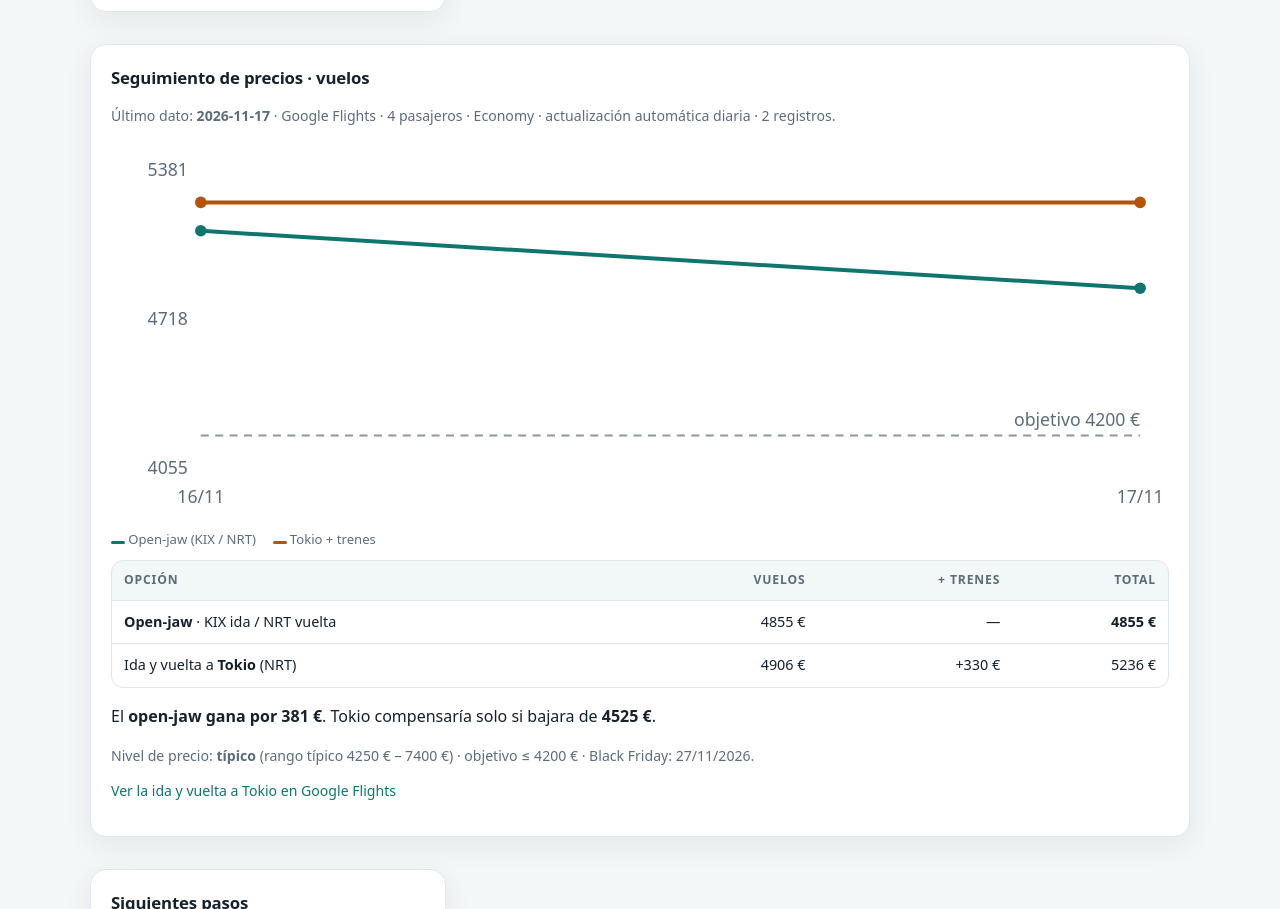
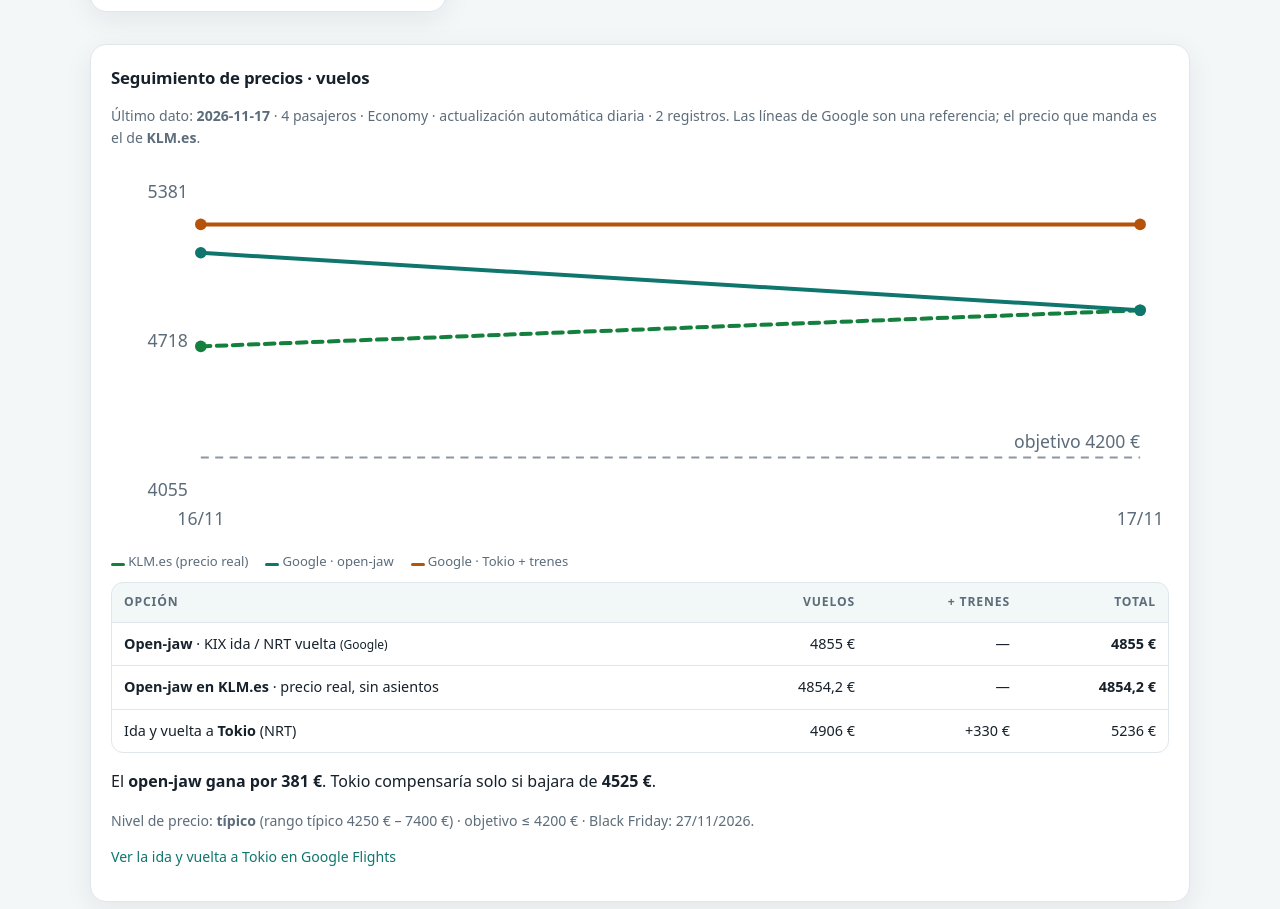
Before and after one commit to jsarrig/viaje-japon-2027, a plain HTML site: page index.html in a window 1280 px wide. Shown: the part 1655-2564 px from the top of the page. Drawn offline with Linux system fonts and the light colour scheme.

Commit message:
Anade el precio real de KLM.es como serie propia en la grafica

```diff
--- a/index.html
+++ b/index.html
@@ -288,6 +288,7 @@ footer .wrap{display:flex; gap:12px; justify-content:space-between; flex-wrap:wr
   .chart .ln{fill:none; stroke-width:2.5; stroke-linejoin:round; stroke-linecap:round}
   .chart .ln.oj{stroke:var(--accent)}
   .chart .ln.tokio{stroke:var(--accent-2)}
+  .chart .ln.klm{stroke:var(--ok); stroke-dasharray:6 4}
   .chart .obj{stroke:var(--muted); stroke-width:1.2; stroke-dasharray:5 4; opacity:.7}
   .chart .objtxt{font-size:11px; fill:var(--muted)}
   .legend{display:flex; align-items:center; gap:.35rem; font-size:.82rem; color:var(--muted); margin:.1rem 0 .7rem; flex-wrap:wrap}
@@ -1149,9 +1150,9 @@ const fechaCorta = iso => { const p = String(iso).split('-'); return p.length ==
 
 function svgPrecios(pts) {
   const W = 660, H = 240, L = 56, R = 18, T = 18, B = 36;
-  const val = p => ({ oj: p.openjaw, tk: p.tokio == null ? null : p.tokio + (p.extra_trenes ?? 330) });
+  const val = p => ({ oj: p.openjaw, tk: p.tokio == null ? null : p.tokio + (p.extra_trenes ?? 330), kl: p.klm == null ? null : Number(p.klm) });
   const vals = [OBJETIVO_VUELOS];
-  pts.forEach(p => { const v = val(p); if (v.oj != null) vals.push(v.oj); if (v.tk != null) vals.push(v.tk); });
+  pts.forEach(p => { const v = val(p); if (v.oj != null) vals.push(v.oj); if (v.tk != null) vals.push(v.tk); if (v.kl != null) vals.push(v.kl); });
   let min = Math.min(...vals), max = Math.max(...vals);
   const pad = (max - min) * 0.14 || 250;
   min -= pad; max += pad;
@@ -1166,13 +1167,15 @@ function svgPrecios(pts) {
     `<text x="${L - 8}" y="${(Y(v) + 4).toFixed(1)}" text-anchor="end" class="ax">${Math.round(v).toLocaleString('es-ES')}</text>`).join('');
   const labels = pts.map((p, i) => (n <= 8 || i === 0 || i === n - 1)
     ? `<text x="${X(i).toFixed(1)}" y="${H - 14}" text-anchor="middle" class="ax">${fechaCorta(p.fecha)}</text>` : '').join('');
-  const a = line('oj'), b = line('tk'), yObj = Y(OBJETIVO_VUELOS).toFixed(1);
+  const a = line('oj'), b = line('tk'), k = line('kl'), yObj = Y(OBJETIVO_VUELOS).toFixed(1);
   return `<svg viewBox="0 0 ${W} ${H}" class="chart" role="img" aria-label="Evolución del precio de los vuelos">
     ${ticks}
     <line x1="${L}" y1="${yObj}" x2="${W - R}" y2="${yObj}" class="obj"/>
     <text x="${W - R}" y="${(Number(yObj) - 6).toFixed(1)}" text-anchor="end" class="objtxt">objetivo ${OBJETIVO_VUELOS.toLocaleString('es-ES')} €</text>
+    ${k ? `<path d="${k}" class="ln klm"/>` : ''}
     ${b ? `<path d="${b}" class="ln tokio"/>` : ''}
     ${a ? `<path d="${a}" class="ln oj"/>` : ''}
+    ${dots('kl', 'var(--ok)')}
     ${dots('tk', 'var(--accent-2)')}
     ${dots('oj', 'var(--accent)')}
     ${labels}
@@ -1206,14 +1209,15 @@ async function renderPrecios() {
   const rango = Array.isArray(last.rango) ? `${eur(last.rango[0])} – ${eur(last.rango[1])}` : null;
   const aviso = d.length < 2 ? '<p class="muted">La gráfica necesita al menos dos días de datos; se irá dibujando sola.</p>' : '';
   box.innerHTML = `
-    <p class="muted">Último dato: <b>${last.fecha}</b> · Google Flights · 4 pasajeros · Economy · actualización automática diaria · ${d.length} ${d.length === 1 ? 'registro' : 'registros'}.</p>
+    <p class="muted">Último dato: <b>${last.fecha}</b> · 4 pasajeros · Economy · actualización automática diaria · ${d.length} ${d.length === 1 ? 'registro' : 'registros'}. Las líneas de Google son una referencia; el precio que manda es el de <b>KLM.es</b>.</p>
     ${svgPrecios(d)}
-    <div class="legend"><i><span class="k" style="background:var(--accent)"></span>Open-jaw (KIX / NRT)</i><i><span class="k" style="background:var(--accent-2)"></span>Tokio + trenes</i></div>
+    <div class="legend"><i><span class="k" style="background:var(--ok)"></span>KLM.es (precio real)</i><i><span class="k" style="background:var(--accent)"></span>Google · open-jaw</i><i><span class="k" style="background:var(--accent-2)"></span>Google · Tokio + trenes</i></div>
     ${aviso}
     <div class="tablewrap"><table class="tbl">
       <thead><tr><th>Opción</th><th class="num">Vuelos</th><th class="num">+ Trenes</th><th class="num">Total</th></tr></thead>
       <tbody>
-        <tr><td><b>Open-jaw</b> · KIX ida / NRT vuelta</td><td class="num">${eur(oj)}</td><td class="num">—</td><td class="num"><b>${eur(oj)}</b></td></tr>
+        <tr><td><b>Open-jaw</b> · KIX ida / NRT vuelta <small>(Google)</small></td><td class="num">${eur(oj)}</td><td class="num">—</td><td class="num"><b>${eur(oj)}</b></td></tr>
+        ${last.klm != null ? `<tr><td><b>Open-jaw en KLM.es</b> · precio real, sin asientos</td><td class="num">${eur(last.klm)}</td><td class="num">—</td><td class="num"><b>${eur(last.klm)}</b></td></tr>` : ''}
         <tr><td>Ida y vuelta a <b>Tokio</b> (NRT)</td><td class="num">${eur(tk)}</td><td class="num">+${eur(extra)}</td><td class="num">${eur(tkTotal)}</td></tr>
       </tbody>
     </table></div>
--- a/precios.json
+++ b/precios.json
@@ -3,6 +3,7 @@
     "fecha": "2026-11-16",
     "openjaw": 5110,
     "tokio": 4906,
+    "klm": 4693.48,
     "nivel": "typical",
     "rango": [
       4250,
@@ -15,6 +16,7 @@
     "fecha": "2026-11-17",
     "openjaw": 4855,
     "tokio": 4906,
+    "klm": 4854.2,
     "nivel": "typical",
     "rango": [
       4250,
```
Also changed, not shown: 1 other file.
